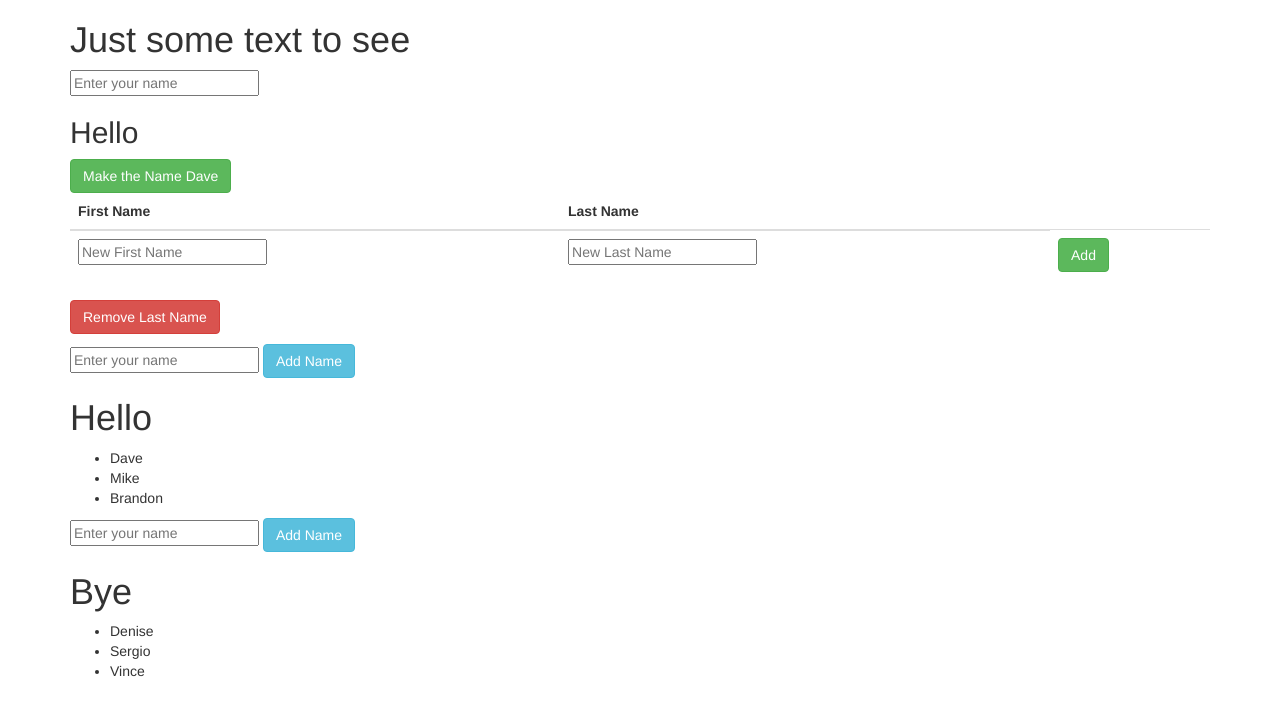
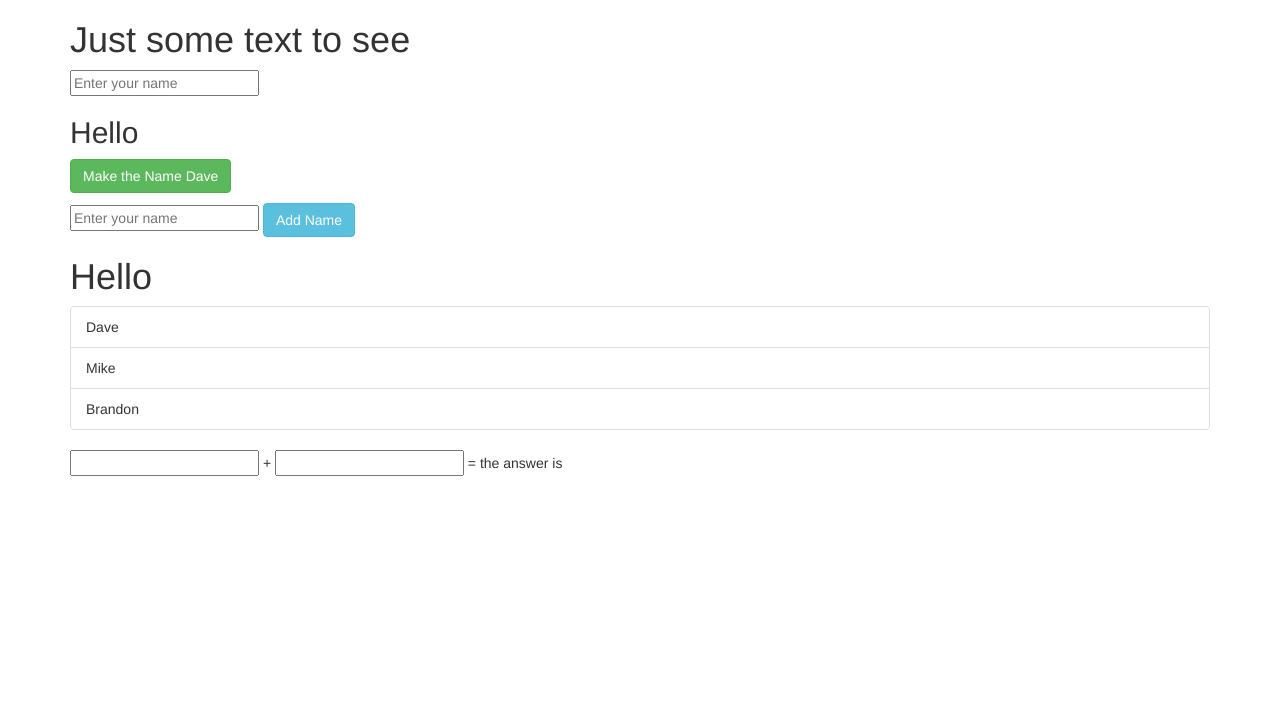
Before and after one commit to brandoncormany/nuggetsJS, a website: page index.html in a window 1280 px wide. Drawn offline with nearby package versions, Linux system fonts and the light colour scheme.

Commit message:
thru module 7

```diff
--- a/index.html
+++ b/index.html
@@ -14,30 +14,6 @@
     <input type="text" placeholder="Enter your name" ng-model="name">
     <h2>Hello {{ name }}</h2>
     <button type="button" class="btn btn-success" ng-click="changeName()">Make the Name Dave</button>
-
-    <table class="table table-hover">
-      <thead>
-        <tr>
-          <th>First Name</th>
-          <th>Last Name</th>
-        </tr>
-      </thead>
-      <tbody>
-        <tr ng-repeat="person in people">
-          <td>{{ person.first }}</td>
-          <td>{{ person.last }}</td>
-          <td></td>
-        </tr>
-        <tr>
-          <td><input type="text" placeholder="New First Name" ng-model="firstName"></td>
-          <td><input type="text" placeholder="New Last Name" ng-model="lastName"></td>
-          <td><button type="button" class="btn btn-success" ng-click="addName()">Add</button>  </td>
-        </tr>
-      </tbody>
-
-    </table>
-    <button type="button" class="btn btn-danger" ng-click="popName()">Remove Last Name</button>
-
     <p>
       {{ people }}
     </p>
@@ -47,22 +23,12 @@
     <input type="text" placeholder="Enter your name" ng-model="newName">
     <button type="button" class="btn btn-info" ng-click="addName()">Add Name</button>
     <h1>Hello</h1>
-    <ul>
-      <li ng-repeat='name in names'>{{ name }}</li>
+    <ul class="list-group">
+      <li ng-repeat='name in names' class="list-group-item">{{ name }}</li>
     </ul>
+
+    <input type="number" ng-model="firstNum" min="20"> + <input type="number" ng-model="secondNum"> = the answer is {{ firstNum + secondNum | currency }}
   </div>
-
-  <div class="container" ng-controller='byeCtrl'>
-    <input type="text" placeholder="Enter your name" ng-model="newName">
-    <button type="button" class="btn btn-info" ng-click="addName()">Add Name</button>
-    <h1>Bye</h1>
-    <ul>
-      <li ng-repeat='name in names'>{{ name }}</li>
-    </ul>
-  </div>
-
-
-
 
 </body>
 </html>
```
